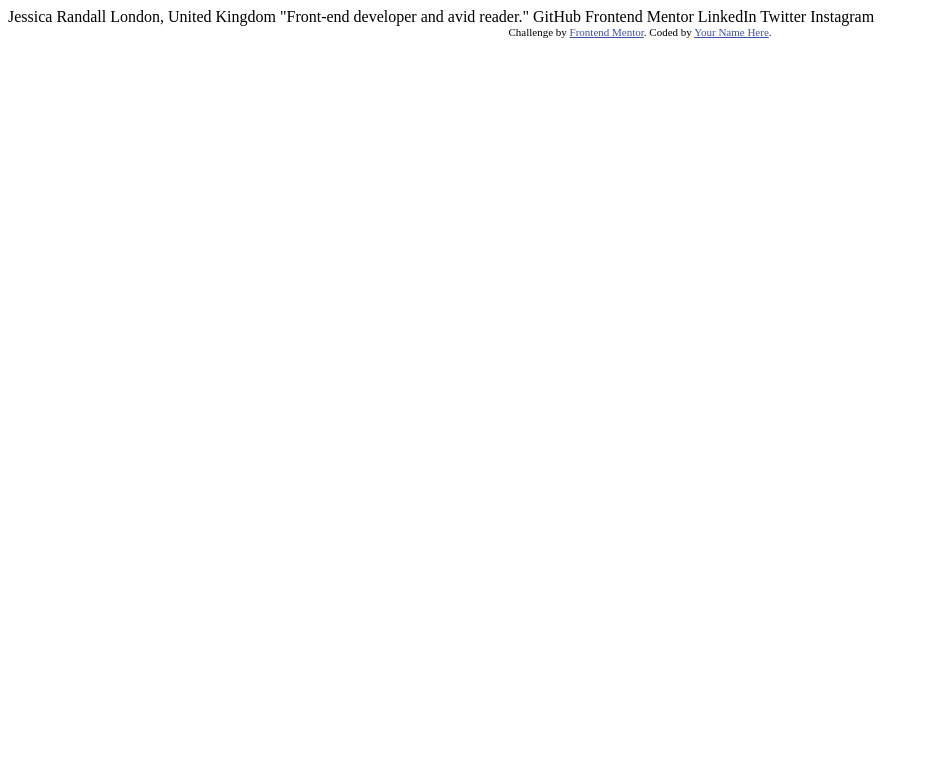
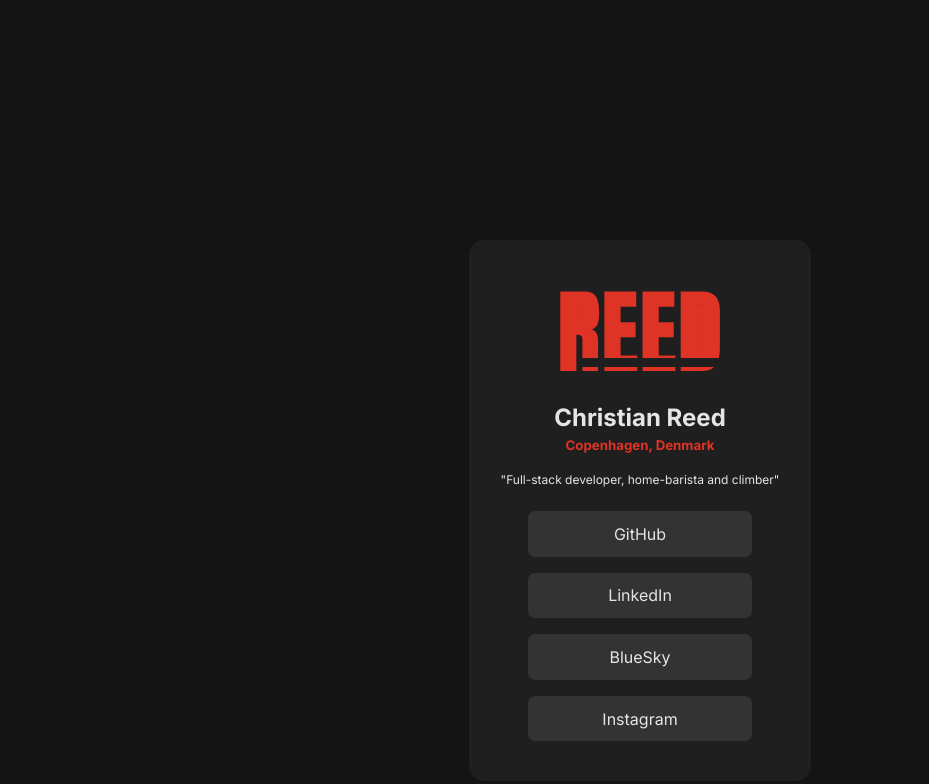
Before and after one commit to ReedorReed/social-links-profile, a plain HTML site: page social-links-profile-main/index.html in a window 1280 px wide. Shown: the whole page, without its empty margins (0-929 px from the left). Drawn offline with Linux system fonts and the light colour scheme.

Commit message:
made a socials link-tree

```diff
--- a/social-links-profile-main/index.html
+++ b/social-links-profile-main/index.html
@@ -1,34 +1,59 @@
 <!DOCTYPE html>
 <html lang="en">
-<head>
-  <meta charset="UTF-8">
-  <meta name="viewport" content="width=device-width, initial-scale=1.0"> <!-- displays site properly based on user's device -->
+	<head>
+		<meta charset="UTF-8" />
+		<meta name="viewport" content="width=device-width, initial-scale=1.0" />
+		<link rel="stylesheet" type="text/css" href="styles.css" />
+		<link rel="preconnect" href="https://fonts.googleapis.com" />
+		<link rel="preconnect" href="https://fonts.gstatic.com" crossorigin />
+		<link
+			href="https://fonts.googleapis.com/css2?family=Inter:ital,opsz,wght@0,14..32,100..900;1,14..32,100..900&display=swap"
+			rel="stylesheet" />
+		<title>Socials links</title>
+	</head>
+	<body>
+		<div id="container">
+			<main>
+				<article>
+					<figure>
+						<svg
+							width="335"
+							height="252"
+							viewBox="0 0 197 90"
+							fill="none"
+							xmlns="http://www.w3.org/2000/svg">
+							<rect x="15" y="17" width="19" height="24" fill="#DF3325" />
+							<rect x="164" y="17" width="18" height="65" fill="#DF3325" />
+							<path
+								fill-rule="evenodd"
+								clip-rule="evenodd"
+								d="M0.341797 0.03125V98H20.1582V53.3018C22.7559 53.3018 24.6299 53.6543 25.7803 54.3594C26.9678 55.0273 27.5615 56.79 27.5615 59.6475V82H46.877V60.9277C46.877 57.0684 46.2461 53.9326 44.9844 51.5205C43.7598 49.0713 41.6074 47.5312 38.5273 46.9004C42.2754 45.6758 44.8174 43.4678 46.1533 40.2764C47.5264 37.085 48.2129 32.8174 48.2129 27.4736C48.2129 21.9443 47.7676 17.1387 46.877 13.0566C46.0234 8.9375 44.3164 5.74609 41.7559 3.48242C39.1953 1.18164 35.4102 0.03125 30.4004 0.03125H0.341797ZM46.877 93H27.5615V98H46.877V93ZM54.6699 93H95.1377V98H54.6699V93ZM95.1377 82H54.6699V0.03125H93.8574V18.957H74.5977V38.0498H93.0781V56.4746H74.5977V78.9072H95.1377V82ZM101.65 93V98H142.118V93H101.65ZM142.118 82H101.65V0.03125H140.838V18.957H121.578V38.0498H140.059V56.4746H121.578V78.9072H142.118V82ZM148.631 93V98H174.904C181.509 98 186.496 96.3333 189.866 93H148.631ZM195.438 82H148.631V0.03125H175.572C182.623 0.03125 187.93 1.99805 191.492 5.93164C195.055 9.82812 196.836 15.543 196.836 23.0762V68.9434C196.836 73.8992 196.37 78.2514 195.438 82ZM25.001 36.3242H20.2695V18.1777H24.834C26.4668 18.1777 27.5801 18.7715 28.1738 19.959C28.7676 21.1465 29.0645 23.6514 29.0645 27.4736C29.0645 33.374 27.71 36.3242 25.001 36.3242ZM171.731 80.6885H168.336V17.1758H170.507C173.179 17.1758 174.941 17.6582 175.795 18.623C176.686 19.5508 177.131 21.6475 177.131 24.9131V75.4561C177.131 78.9443 175.331 80.6885 171.731 80.6885Z"
+								fill="#DF3325" />
+						</svg>
+					</figure>
+					<header>
+						<h1>Christian Reed</h1>
+						<h5>Copenhagen, Denmark</h5>
+					</header>
+					<p>"Full-stack developer, home-barista and climber"</p>
+				</article>
+				<ul id="socials">
+					<a href="https://github.com/ReedorReed" target="_blank"
+						><li>GitHub</li>
+					</a>
+					<a href="https://www.linkedin.com/in/christiansreed/" target="_blank"
+						><li>LinkedIn</li></a
+					>
+					<a href="https://@reedorreed.bsky.social" target="_blank"
+						><li>BlueSky</li></a
+					>
 
-  <link rel="icon" type="image/png" sizes="32x32" href="./assets/images/favicon-32x32.png">
-
-  <title>Frontend Mentor | Social links profile</title>
-
-  <!-- Feel free to remove these styles or customise in your own stylesheet 👍 -->
-  <style>
-    .attribution { font-size: 11px; text-align: center; }
-    .attribution a { color: hsl(228, 45%, 44%); }
-  </style>
-</head>
-<body>
-
-  Jessica Randall
-  London, United Kingdom
-  "Front-end developer and avid reader."
-
-  GitHub
-  Frontend Mentor
-  LinkedIn
-  Twitter
-  Instagram
-
-  <div class="attribution">
-    Challenge by <a href="https://www.frontendmentor.io?ref=challenge" target="_blank">Frontend Mentor</a>.
-    Coded by <a href="#">Your Name Here</a>.
-  </div>
-</body>
+					<a href="https://www.instagram.com/reedorreed/" target="_blank"
+						><li>Instagram</li></a
+					>
+				</ul>
+			</main>
+			<footer></footer>
+		</div>
+	</body>
 </html>
--- /dev/null
+++ b/social-links-profile-main/styles.css
@@ -0,0 +1,119 @@
+/* Base reset */
+
+* {
+	box-sizing: border-box;
+	font-family: 'Inter', sans-serif;
+}
+
+html,
+body {
+	margin: 0;
+	padding: 0;
+}
+
+h1,
+h2,
+h3,
+h4,
+h5,
+p,
+figure {
+	margin: 0;
+}
+
+img,
+video,
+svg {
+	max-width: 100%;
+	display: block;
+}
+
+ul,
+li {
+	margin: 0;
+	padding: 0;
+}
+
+/* -----------container------------ */
+body {
+	background-color: #141414;
+}
+
+#container {
+	display: flex;
+	flex-direction: column;
+	align-items: center;
+	max-width: 1440px;
+}
+
+/* -----------main------------ */
+
+#container main {
+	margin-top: 15rem;
+	margin-bottom: 15rem;
+	padding: 2rem;
+	background-color: #1f1f1f;
+	border-radius: 15px;
+}
+
+#container main article {
+	display: flex;
+	flex-direction: column;
+	align-items: center;
+}
+
+#container main article figure {
+	margin-bottom: 1rem;
+}
+
+#container main article figure svg {
+	width: 10rem;
+	height: 7rem;
+}
+
+#container main article header {
+	margin: 0 0 1rem 0;
+	line-height: 1.5;
+}
+#container main article header h1 {
+	text-align: center;
+	color: #e5e5e5;
+}
+#container main article header h5 {
+	text-align: center;
+	color: #df3325;
+}
+
+#container main article p {
+	text-align: center;
+	color: #e5e5e5;
+	font-size: 12px;
+	margin: 0 0 1rem 0;
+}
+
+/* -----------section------------ */
+
+#container main ul {
+	display: flex;
+	flex-direction: column;
+	align-items: center;
+	list-style-type: none;
+}
+
+#container main li {
+	background-color: #333333;
+	padding: 0.8rem;
+	margin: 0.5rem;
+	width: 14rem;
+	text-align: center;
+	border-radius: 7px;
+}
+
+#container main ul a {
+	text-decoration: none;
+	color: #e5e5e5;
+}
+
+#container main ul li:hover {
+	background-color: #df3325;
+}
```
Also changed, not shown: social-links-profile-main/index_mockup.html (added, +34 -0 lines), social-links-profile-main/assets/images/avatar-jessica.jpeg (deleted), social-links-profile-main/assets/images/portrait-icon.jpg (added), 4 other files.
